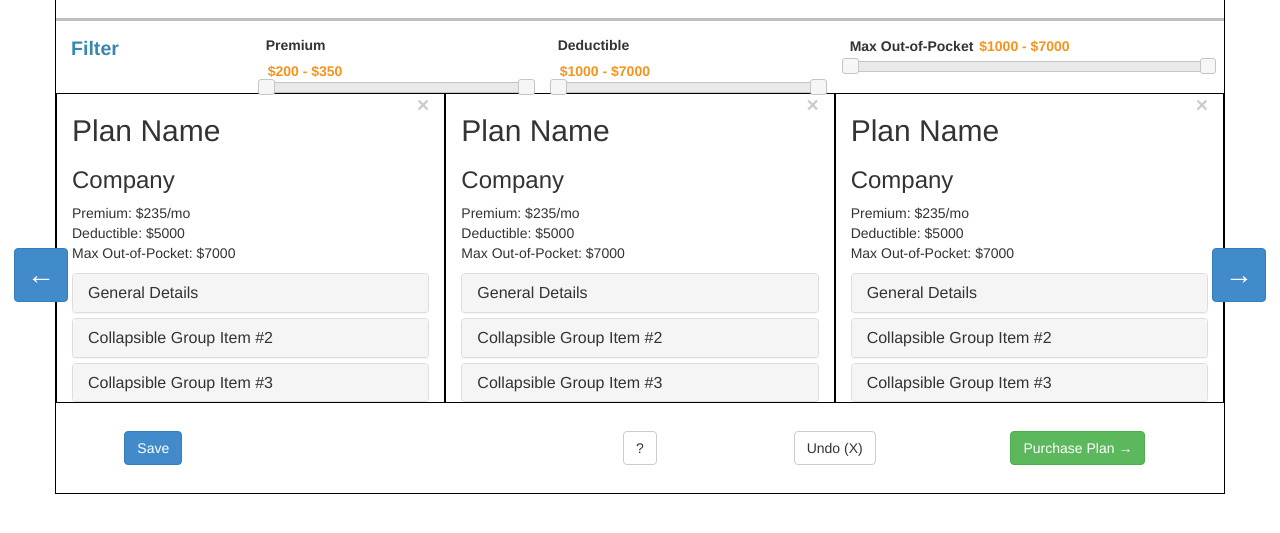
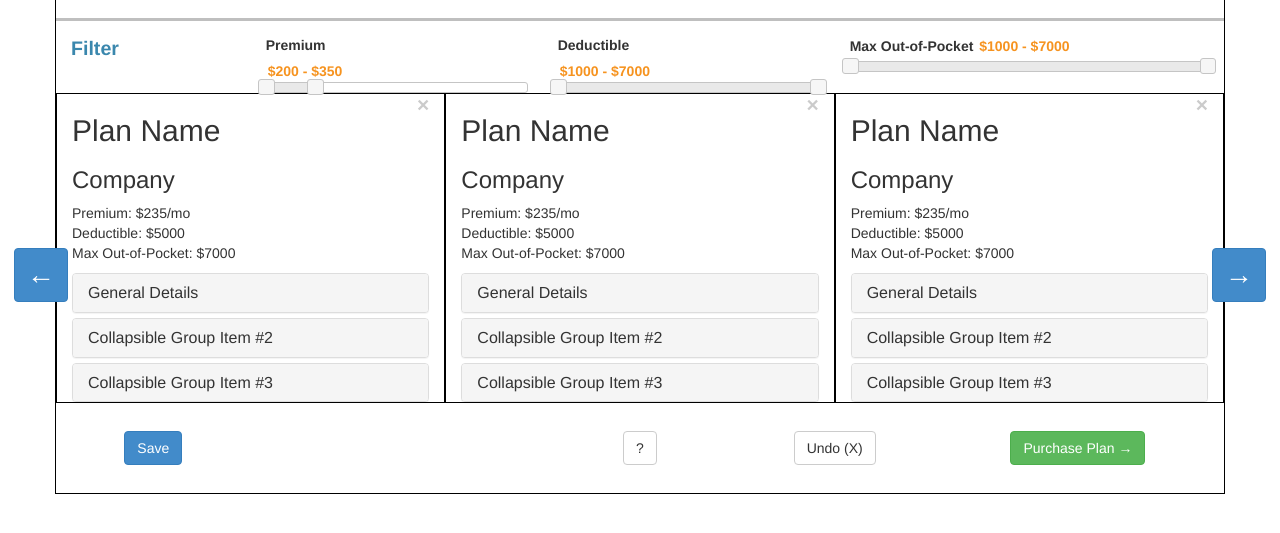
Before and after one commit to 2WheelCoder/healthcare, a plain HTML site: page plans.html in a window 1280 px wide. Shown: the part 89-622 px from the top of the page. Drawn offline with nearby package versions, Linux system fonts and the light colour scheme.

```diff
--- a/plans.html
+++ b/plans.html
@@ -297,7 +297,7 @@
 			    $( "#slider-range1" ).slider({
 			      range: true,
 			      min: 200,
-			      max: 350,
+			      max: 1000,
 			      values: [ 200, 350 ],
 			      slide: function( event, ui ) {
 			        $( "#amount1" ).val( "$" + ui.values[ 0 ] + " - $" + ui.values[ 1 ] );
```
